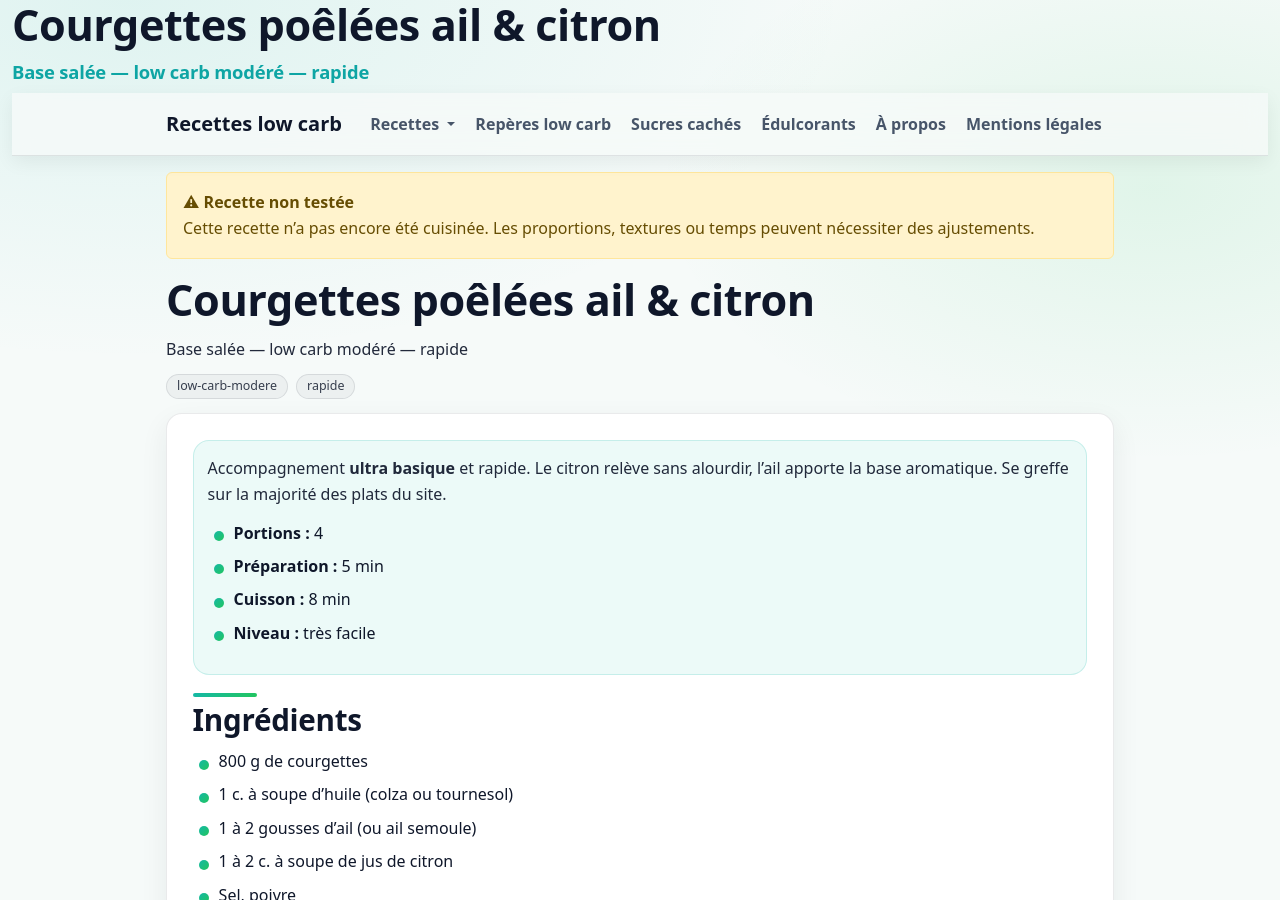
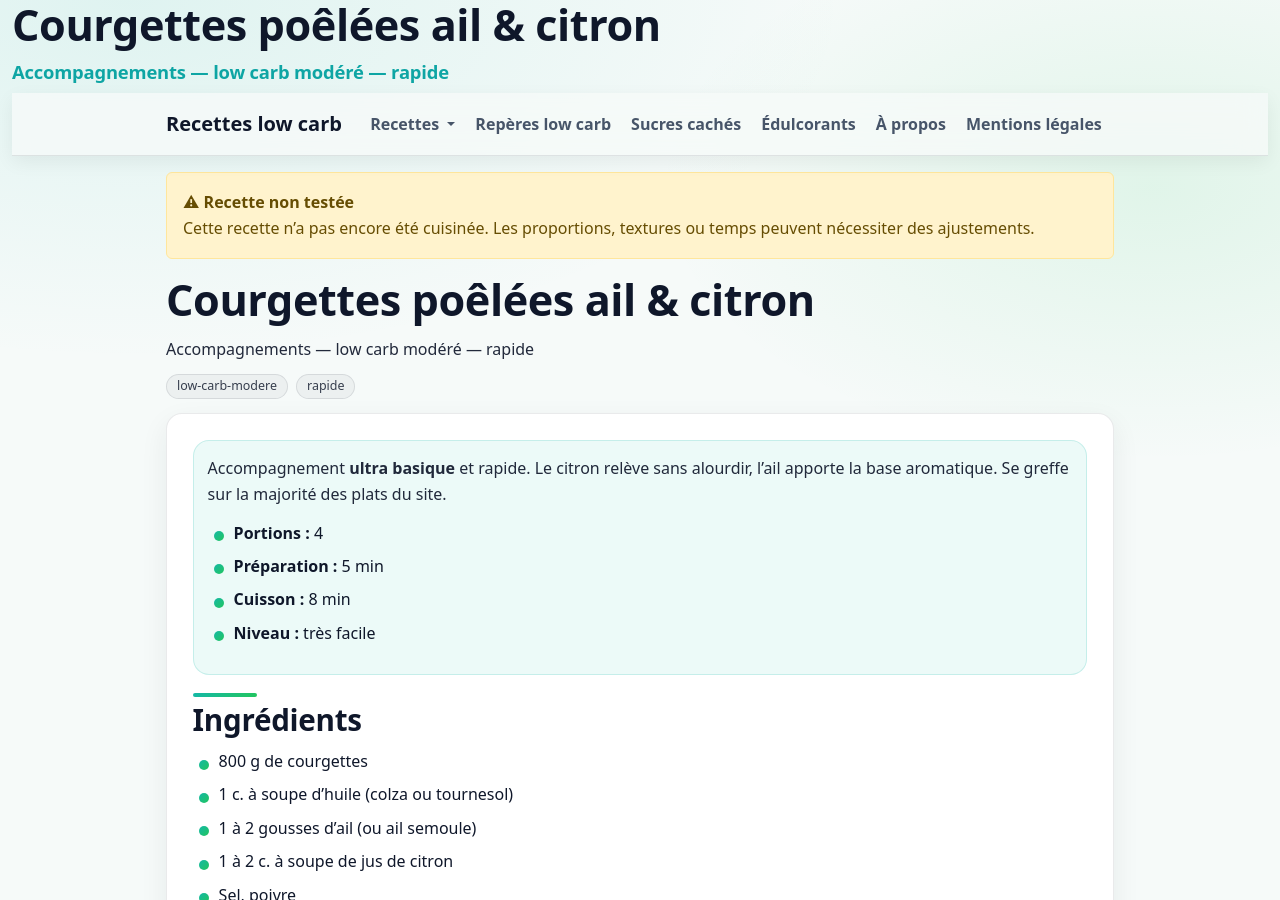
Before and after one commit to laurie-boissay/laurie-boissay.github.io, a Jekyll site: the page built from recettes/courgettes-poelees-ail-et-citron.html, in a window 1280 px wide and 900 px high. Built offline with Jekyll 4.4.1, drawn with Linux system fonts in a browser that asks for light colours.

Commit message:
Update courgettes-poelees-ail-et-citron.html

```diff
--- a/recettes/courgettes-poelees-ail-et-citron.html
+++ b/recettes/courgettes-poelees-ail-et-citron.html
@@ -3,7 +3,7 @@ layout: recipe
 title: "Courgettes poêlées ail & citron"
 description: "Courgettes poêlées à l’ail et au citron. Base low carb modéré, rapide, pour accompagner viandes, poissons et œufs."
 recipe_title: "Courgettes poêlées ail & citron"
-recipe_subtitle: "Base salée — low carb modéré — rapide"
+recipe_subtitle: "Accompagnements — low carb modéré — rapide"
 recipe_group: "Légumes & accompagnements"
 recipe_sort: "courgettes-poelees-ail-citron"
 recipe_tested: false
```
